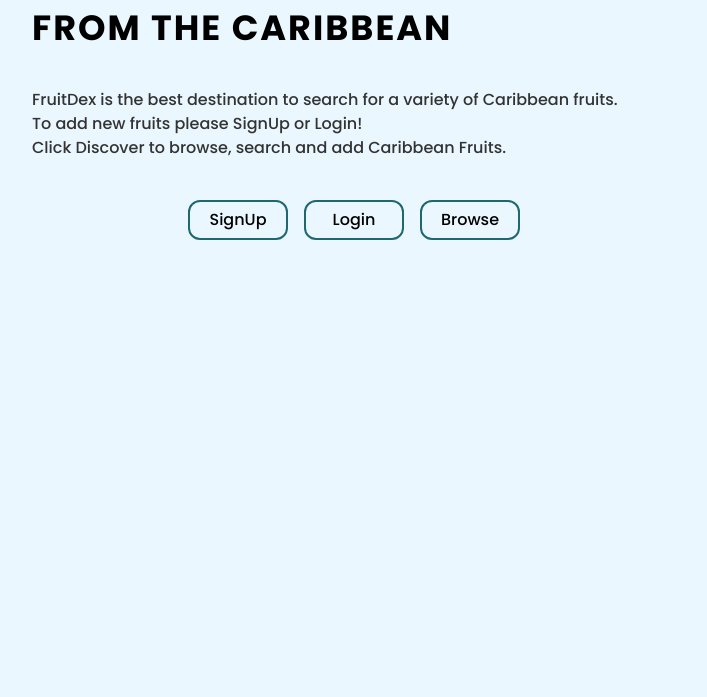
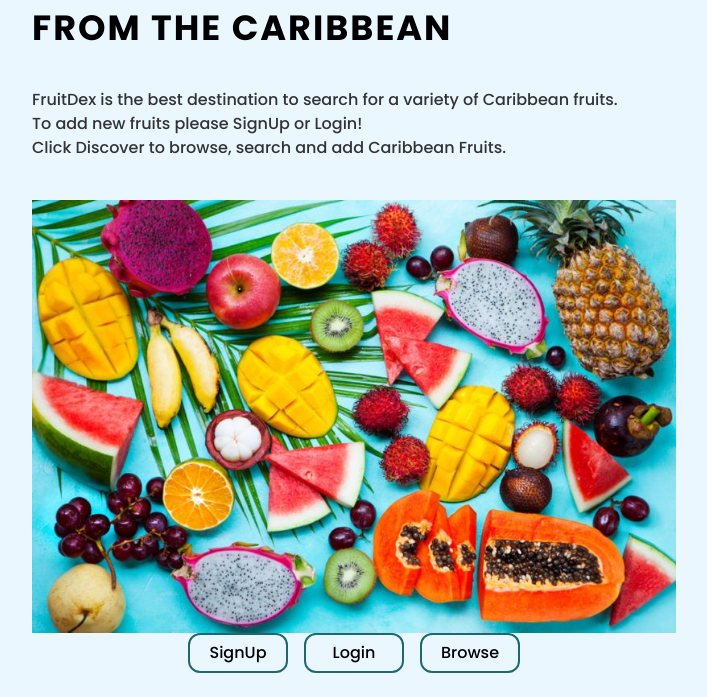
Before and after one commit to KadeemComp/SoftwareEngineeringProject, a Django app: page / in a window 1280 px wide. Shown: the part 144-841 px from the top of the page, without its empty margins (50-757 px from the left). Before the commit the page ends 384 px from the top, so only its background shows below. Run offline with Django 3.2, Linux system fonts and the light colour scheme; some libraries are stand-ins or nearby versions.

Commit message:
Updated profile and land page images

```diff
--- a/Fruitdex/Home/templates/Home/index.html
+++ b/Fruitdex/Home/templates/Home/index.html
@@ -11,7 +11,7 @@
             <p>FruitDex is the best destination to search for a variety of Caribbean fruits. <br> To add new fruits please SignUp or Login!
             <br> Click Discover to browse, search and add Caribbean Fruits. </p>
 
-            <!-- <img src= "{% static 'Home/images/landing.jpg' %}" class="img-fluid" alt="Landing Image">  -->
+            <img src= "{% static 'Home/images/landing.jpg' %}" class="img-fluid" alt="Landing Image">
 
             <div class="d-grid gap-3 d-md-flex justify-content-center" >
                 <a href="{% url 'signup' %}" class="btn btn-outline-info">SignUp</a>
```
Also changed, not shown: 1 other file.
